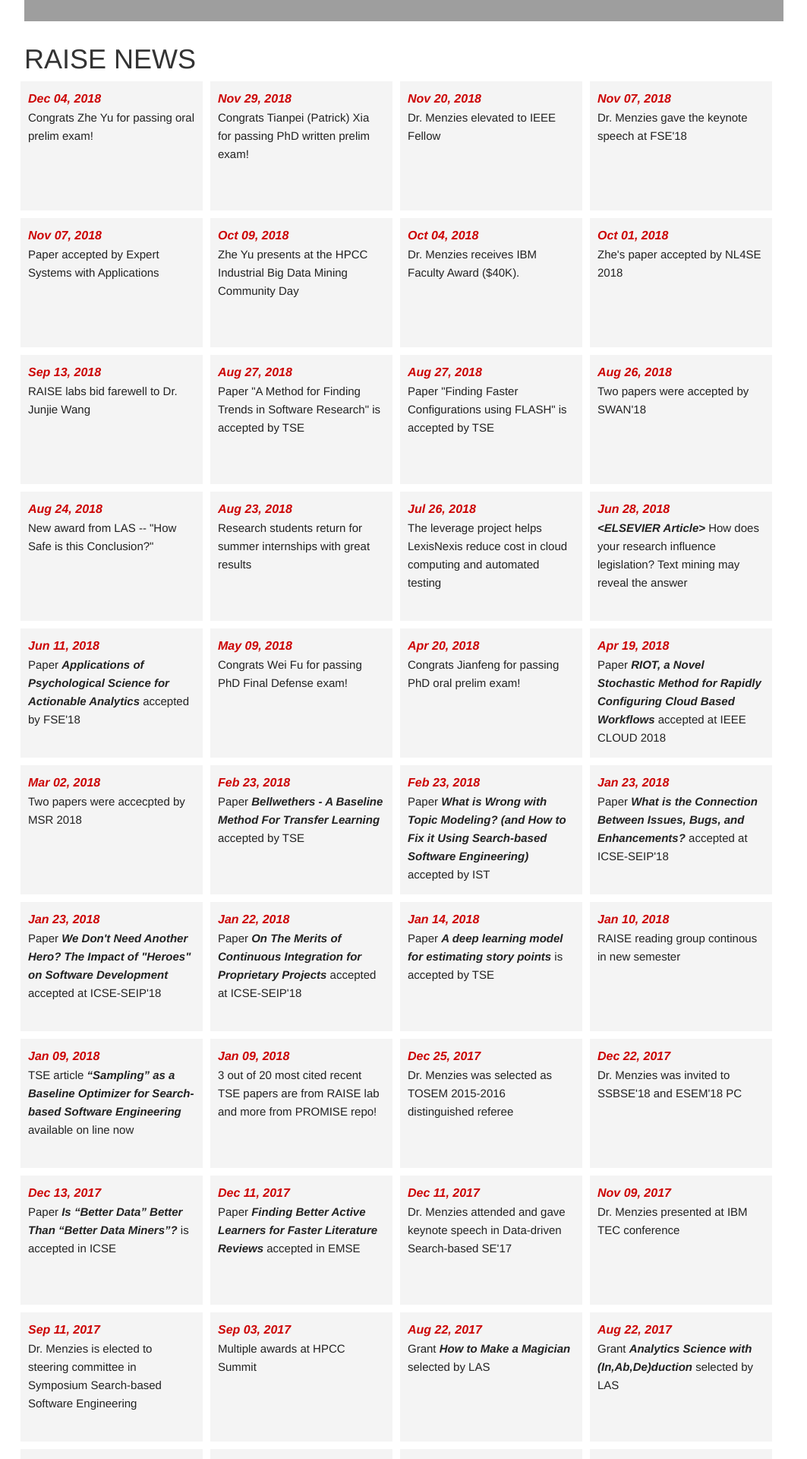
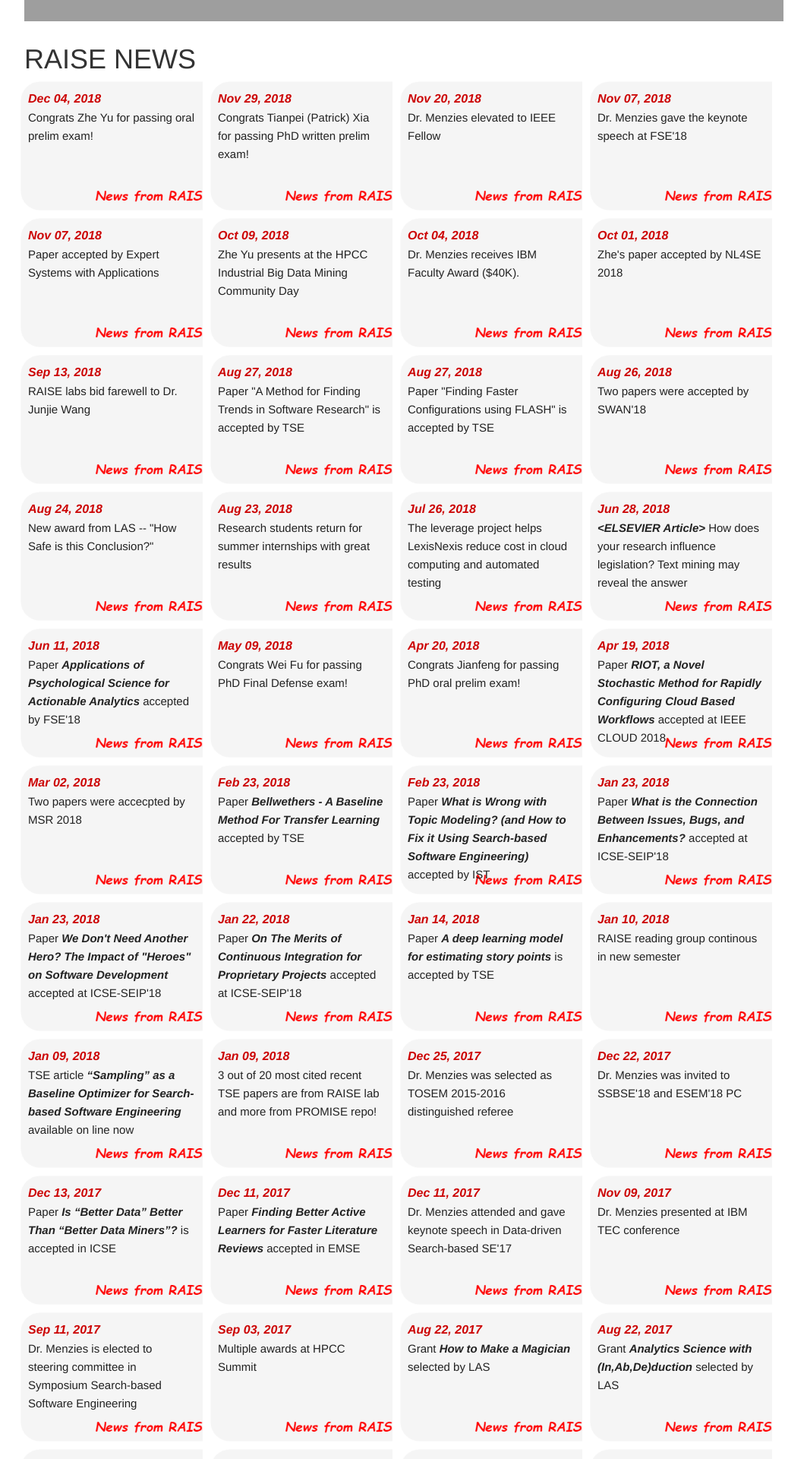
Before and after one commit to ai-se/ai-se.github.io, a Jekyll site: the page built from news/index.html, in a window 1280 px wide. Shown: the part 898-2818 px from the top of the page at 76% size, without its empty margins (126-1189 px from the left). Built offline with Jekyll 4.4.1, drawn with Linux system fonts in a browser that asks for light colours; grey boxes are pictures that could not be loaded.

Commit message:
Update index.html

```diff
--- a/news/index.html
+++ b/news/index.html
@@ -6,8 +6,8 @@ layout: page
   <h1>RAISE NEWS</h1>
    <div class="row">
      {% for post in site.categories.news do %}
-     <div class="column" id="newcontent">
-<!--      <div class="column" id="newcontent" style="background-image: url(../img/IEEE_logo.jpg); background-size: cover;"> -->
+<!--      <div class="column" id="newcontent"> -->
+     <div class="column" id="newcontent" style="background-image: url(../img/news_block.png); background-size: cover;">
        <font color="#CC0303" size=3.5>
          <b><em>{{ post.date | date: "%b %d, %Y"}}
          </em></b></font></br>
```
